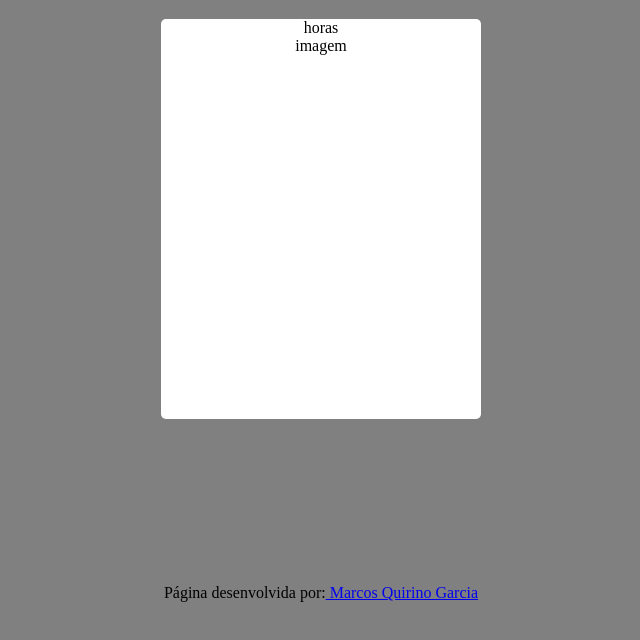
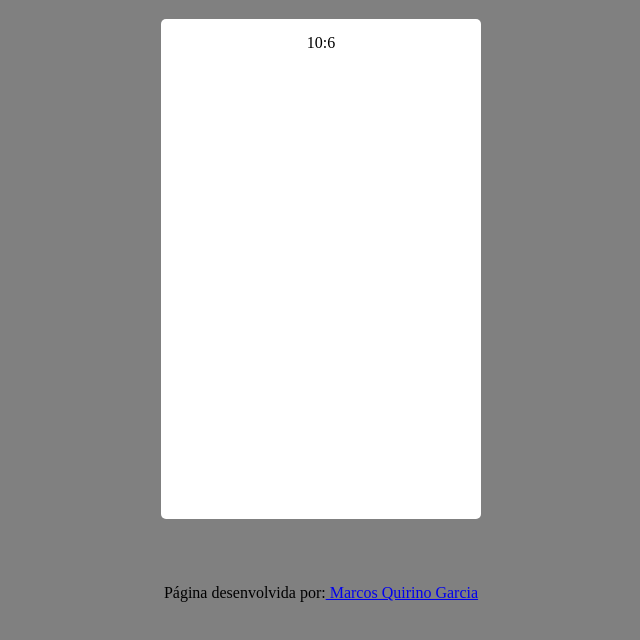
Before and after one commit to devmarcosgarcia/hora-certa, a plain HTML site: page index.html in a window 1280 px wide. Shown: the part 58-698 px from the top of the page, without its empty margins (319-959 px from the left). Drawn offline with Linux system fonts and the light colour scheme.

Commit message:
add imagens

```diff
--- a/index.html
+++ b/index.html
@@ -8,7 +8,7 @@
     <link rel="stylesheet" href="styles/style.css">
 
 </head>
-<body>
+<body onload="carregar()">
     <header>
         <h1>Hora Certa</h1>
     </header>
@@ -17,7 +17,7 @@
             horas
         </div>
         <div id="imagem">
-            imagem
+
         </div>
     </section>
     <footer>
@@ -25,6 +25,6 @@
             Página desenvolvida por:<a href="https://github.com/devmarcosgarcia" target="_blank"> Marcos Quirino Garcia</a>
         </p>
     </footer>
-
+    <script src="scripts/script.js"></script>
 </body>
 </html>
--- /dev/null
+++ b/scripts/script.js
@@ -0,0 +1,14 @@
+function carregar(){
+    var msgHoras = window.document.querySelector('div#horas')
+    var img = window.document.querySelector('div#imagem')
+
+    var data = new Date()
+    var horas = data.getHours()
+    var minutos = data.getMinutes()
+    msgHoras.innerHTML = `${horas}:${minutos}`
+
+
+    if (horas >= 5 && horas <= 7){
+        img.innerHTML = "<img src='imagens/sunrise.png'>"
+    }
+}
--- a/styles/style.css
+++ b/styles/style.css
@@ -18,21 +18,21 @@ header > h1{
 
 section{
     width: 320px;
-    height: 400px;
+    height: 500px;
     background-color: white;
     border-radius: 5px;
     margin: auto;
 }
 
 section > div#horas{
-
+    padding: 15px;
 }
 
 section > div#imagem{
-
+    padding-top: 30px;
 }
 
 footer{
-   padding-top: 165px;
+   padding-top: 65px;
 
 }
```
Also changed, not shown: imagens/afternoon.png (added), imagens/evening.png (added), imagens/morning.png (added), imagens/night.png (added), imagens/noon.png (added), imagens/sunrise.png (added).
